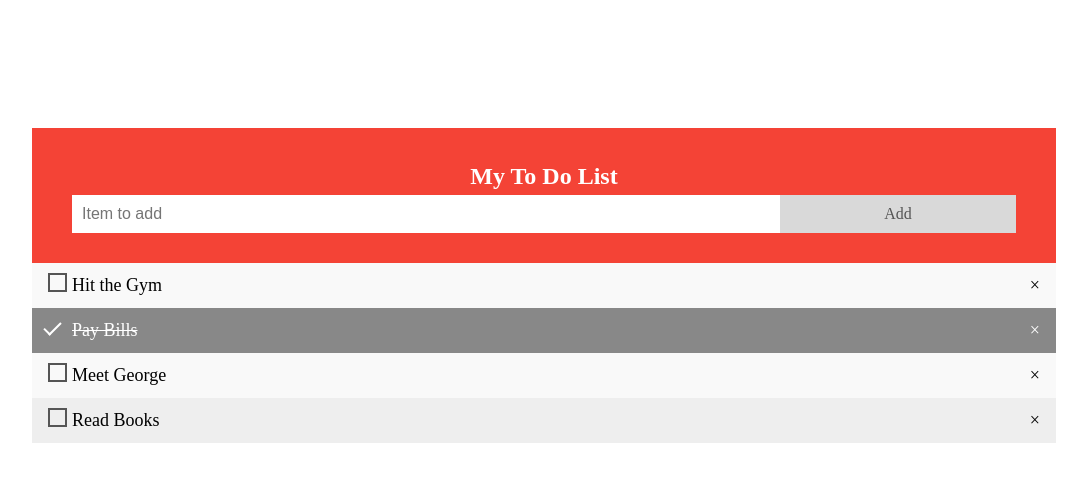
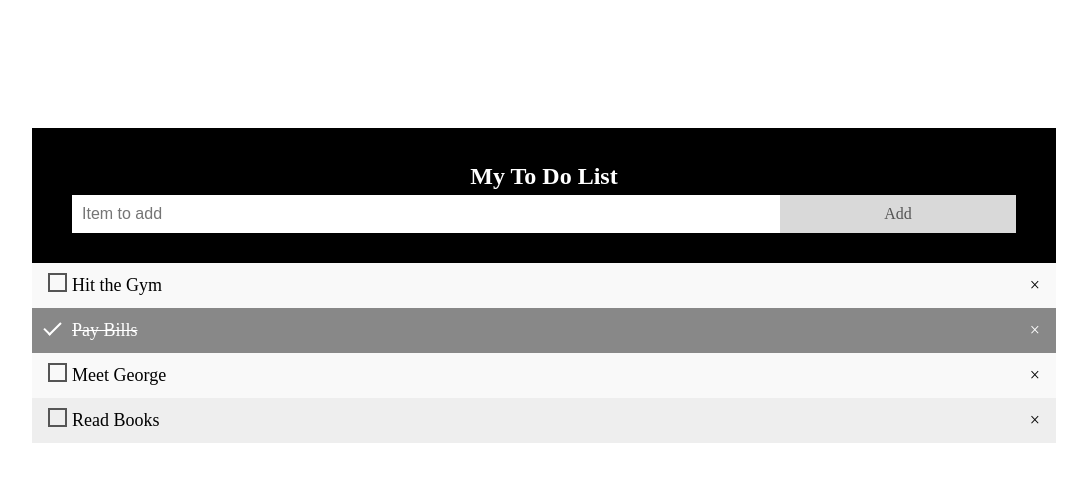
Before and after one commit to bvvnmanikanta/Frontend-Projects, a plain HTML site: page Todo-List/todolist.html in a window 1280 px wide. Shown: the whole page, without its empty margins (96-1183 px from the left). Drawn offline with Linux system fonts and the light colour scheme.

Commit message:
Update style.css
Changed background color of header in todo list application from RED to BLACK

```diff
--- a/Todo-List/style.css
+++ b/Todo-List/style.css
@@ -9,7 +9,7 @@ body {
 }
 
 .header {
-  background-color: #f44336;
+  background-color: #000000;
   padding: 30px 40px;
   color: white;
   text-align: center;
```
